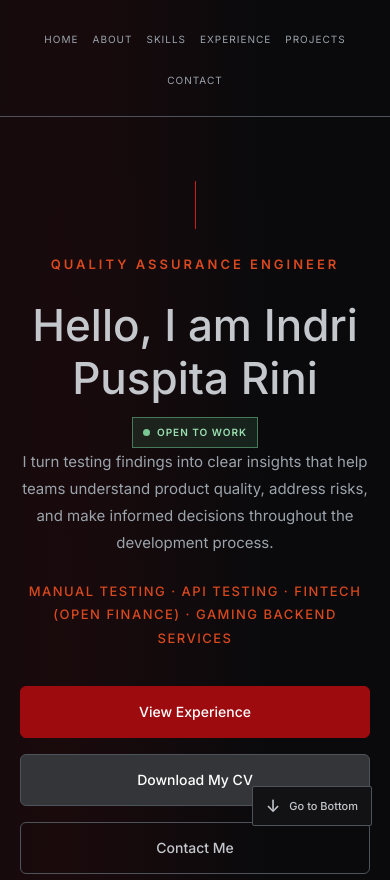
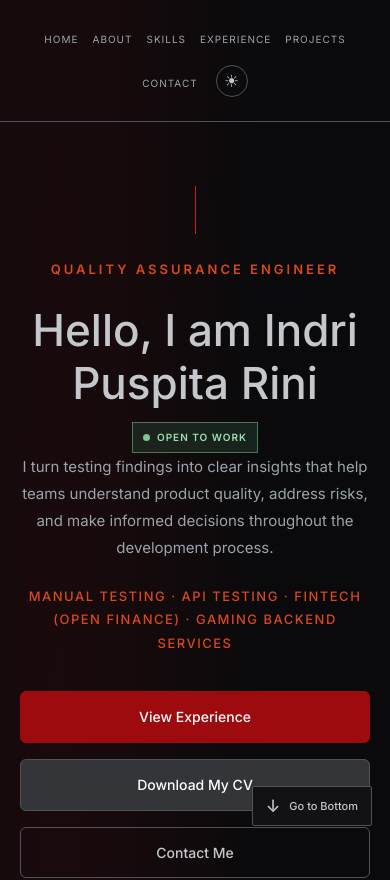
Before and after one commit to summerine/qa-portfolio, a React (Vite) app: page / in a window 390 px wide. Shown: the top 880 px of the page. Built offline with nearby package versions, Linux system fonts and the light colour scheme.

Commit message:
add theme toggle

```diff
--- a/src/App.css
+++ b/src/App.css
@@ -1,3 +1,77 @@
+/* =================================
+   TOGGLE THEME
+================================= */
+
+
+.theme-toggle {
+  width: 38px;
+  height: 38px;
+  padding: 0;
+  margin: 0;
+
+  display: flex;
+  align-items: center;
+  justify-content: center;
+
+  cursor: pointer;
+  background: transparent;
+  border: 1px solid var(--border);
+  border-radius: 50%;
+
+  color: var(--text-primary);
+  font-size: 20px;
+  line-height: 1;
+
+  transition: all 0.3s ease;
+}
+
+
+.theme-toggle:hover {
+  background: var(--surface);
+  color: var(--accent-light);
+}
+
+.theme-toggle-item{
+  display: flex;
+  align-items: center;
+  justify-content: center;
+  margin-left: 8px;
+  align-self: center;
+}
+
+
+@media (max-width: 768px) {
+  .nav-list {
+    gap: 20px;
+  }
+
+  .theme-toggle-item {
+    margin-left: 4px;
+  }
+
+  .theme-toggle {
+    width: 34px;
+    height: 34px;
+    font-size: 18px;
+  }
+}
+
+@media (max-width: 480px) {
+  .nav-list {
+    gap: 14px;
+  }
+
+  .nav-list a {
+    font-size: 11px;
+  }
+
+  .theme-toggle {
+    width: 32px;
+    height: 32px;
+    font-size: 17px;
+  }
+}
+
 /* =================================
    1. NAVIGATION
 ================================= */
@@ -10,6 +84,9 @@
   align-items: center;
   gap: 22px;
   border-bottom: 1px solid var(--border);
+  display: flex;
+  align-items: center;
+  position: relative;
 }
 
 .navbar-logo {
@@ -32,6 +109,7 @@
   flex-wrap: wrap;
   gap: 32px;
   list-style: none;
+  width: 100%;
 }
 
 .nav-list a {
--- a/src/App.jsx
+++ b/src/App.jsx
@@ -8,11 +8,29 @@ import Projects from './sections/Projects.jsx'
 import Contact from './sections/Contact.jsx'
 import ScrollButtons from './ScrollButtons.jsx'
 import Footer from './sections/Footer.jsx'
+import {useState, useEffect} from 'react'
 
 function App() {
+  const [theme, setTheme] = useState(() => {
+    const savedTheme = localStorage.getItem('theme')
+    return savedTheme === 'light' ? 'light' : 'dark'
+  })
+
+  useEffect(() => {
+    document.documentElement.setAttribute('data-theme', theme)
+    localStorage.setItem('theme', theme)
+  }, [theme])
+
+  const toggleTheme = () => {
+    setTheme(currentTheme =>
+      currentTheme === 'dark' ? 'light' : 'dark'
+    )
+  }
+
   return (
     <>
-      <Navbar />
+      <Navbar theme={theme} onToggleTheme={toggleTheme} />
+
       <main>
         <Home />
         <About />
@@ -22,7 +40,6 @@ function App() {
         <Contact />
         <Footer />
 
-
         <ScrollButtons />
       </main>
     </>
--- a/src/components/Navbar.jsx
+++ b/src/components/Navbar.jsx
@@ -1,5 +1,5 @@
 
-function Navbar() {
+function Navbar({ theme, onToggleTheme }) {
   return (
     <nav className="navbar">
 
@@ -10,6 +10,18 @@ function Navbar() {
         <li><a href="#experience">EXPERIENCE</a></li>
         <li><a href="#projects">PROJECTS</a></li>
         <li><a href="#contact">CONTACT</a></li>
+        <li className="theme-toggle-item">
+
+                <button
+        type="button"
+        className="theme-toggle"
+        onClick={onToggleTheme}
+        aria-label={`Switch to ${theme === 'dark' ? 'light' : 'dark'} mode`}
+        title={`Switch to ${theme === 'dark' ? 'light' : 'dark'} mode`}
+      >
+        {theme === 'dark' ? '☀' : '☾'}
+      </button>
+        </li>
       </ul>
     </nav>
   )
```
